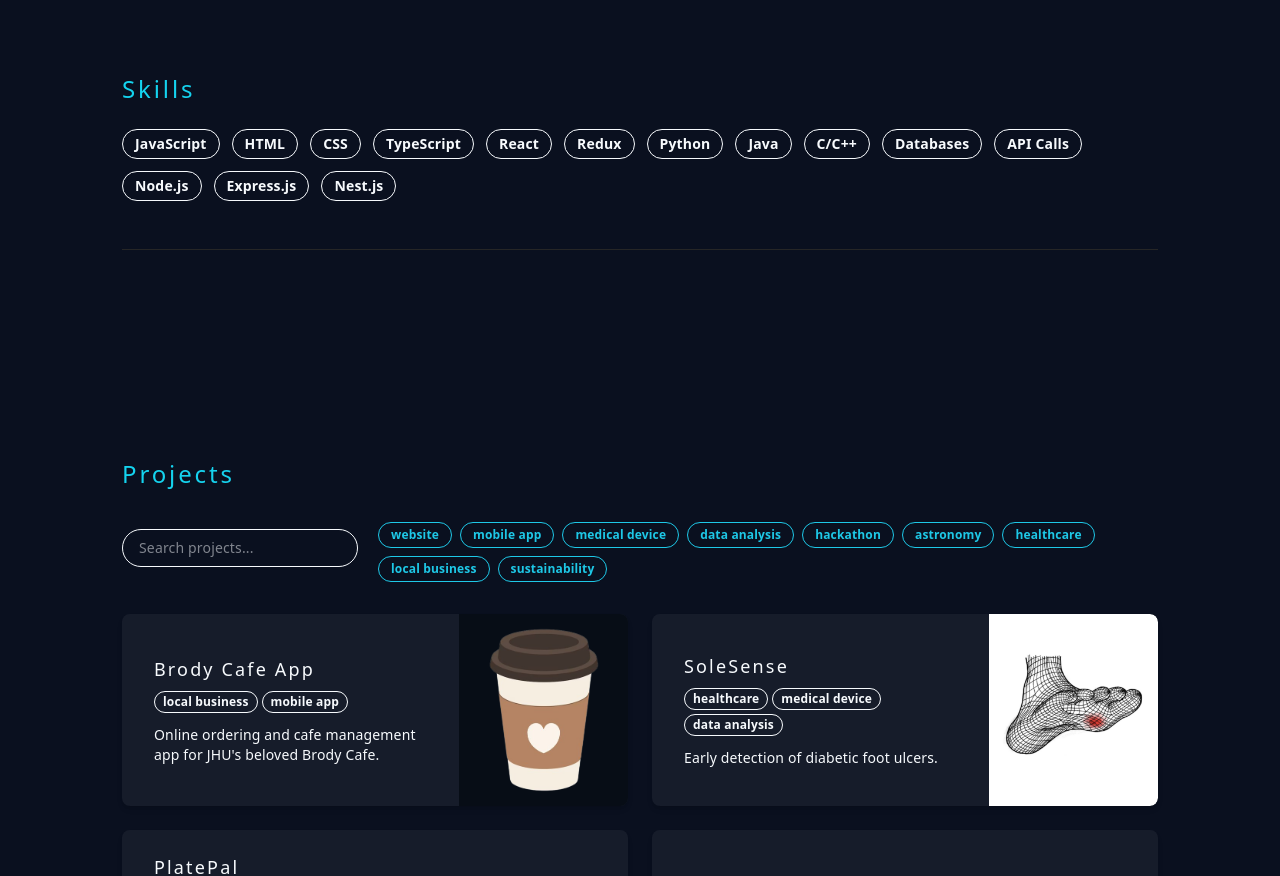
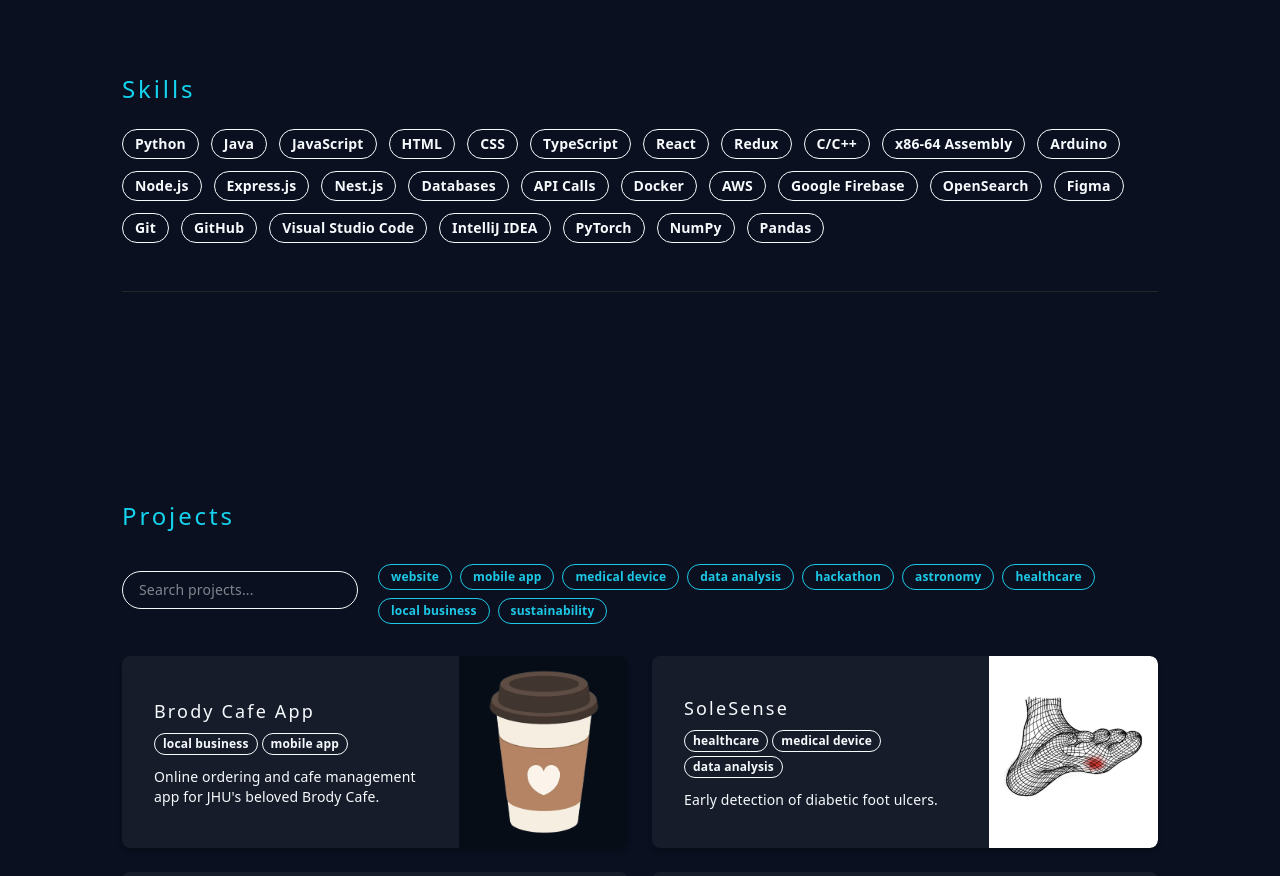
Before and after one commit to tranade/personal-portfolio, a Next.js app: page / in a window 1280 px wide. Shown: the part 1340-2216 px from the top of the page. Built offline with nearby package versions, Linux system fonts and the light colour scheme.

Commit message:
Update skills section

```diff
--- a/src/app/page.tsx
+++ b/src/app/page.tsx
@@ -276,7 +276,14 @@ export default function Home() {
         >
           <h2 className="text-2xl font-bold mb-2 tech-title tech-heading">Skills</h2>
           <ul className="flex flex-wrap gap-3">
-            {['JavaScript', 'HTML', 'CSS', 'TypeScript', 'React', 'Redux', 'Python', 'Java', 'C/C++', 'Databases', 'API Calls', 'Node.js', 'Express.js', 'Nest.js'].map(skill => (
+            {[
+              'Python', 'Java', 'JavaScript', 'HTML', 'CSS', 'TypeScript', 'React', 'Redux', 'C/C++',
+              'x86-64 Assembly', 'Arduino',
+              'Node.js', 'Express.js', 'Nest.js', 'Databases', 'API Calls',
+              'Docker', 'AWS', 'Google Firebase', 'OpenSearch',
+              'Figma', 'Git', 'GitHub', 'Visual Studio Code', 'IntelliJ IDEA',
+              'PyTorch', 'NumPy', 'Pandas'
+            ].map(skill => (
               <li key={skill} className="px-3 py-1 rounded-full border border-accent2 text-accent2 text-sm font-semibold bg-background/80">
                 {skill}
               </li>
@@ -286,7 +293,7 @@ export default function Home() {
         {/* Projects Section */}
         <motion.section
           id="projects"
-          className="w-full flex flex-col gap-4 pt-8 pb-16 border-b border-neutral-800 scroll-mt-26"
+          className="w-full flex flex-col gap-4 pt-8 pb-16 border-b border-neutral-800 scroll-mt-32"
           initial={{ opacity: 0, y: 40 }}
           whileInView={{ opacity: 1, y: 0 }}
           viewport={{ once: false, amount: 0.3 }}
```
